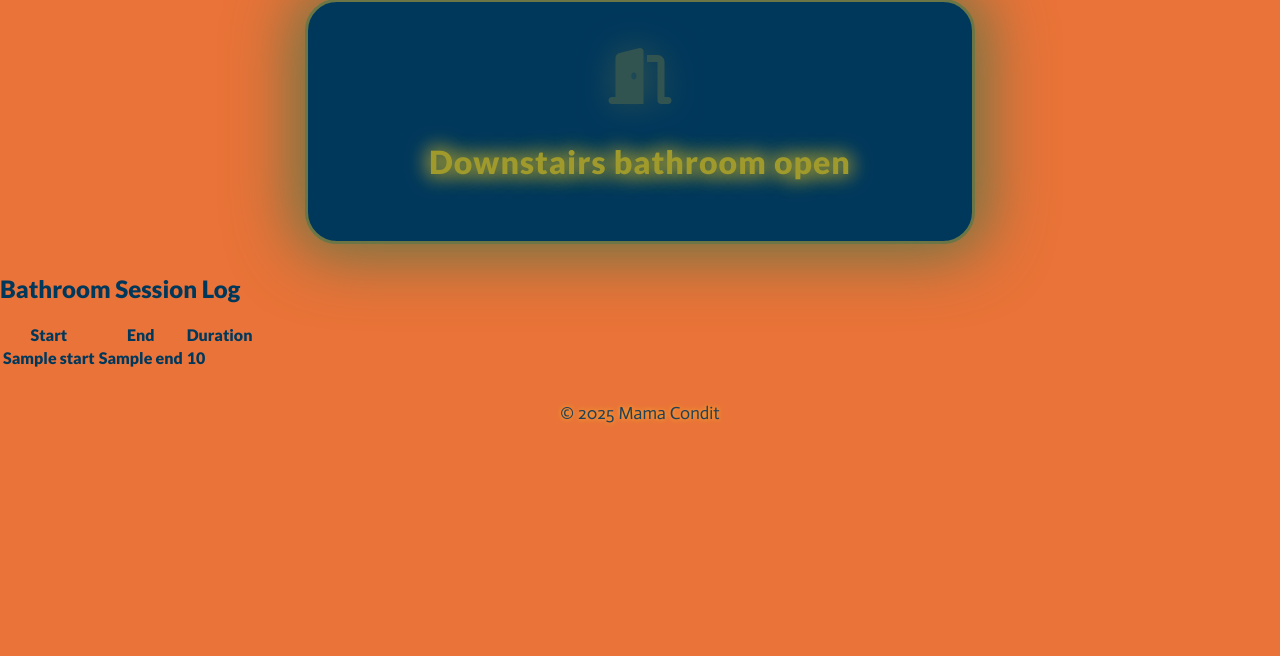
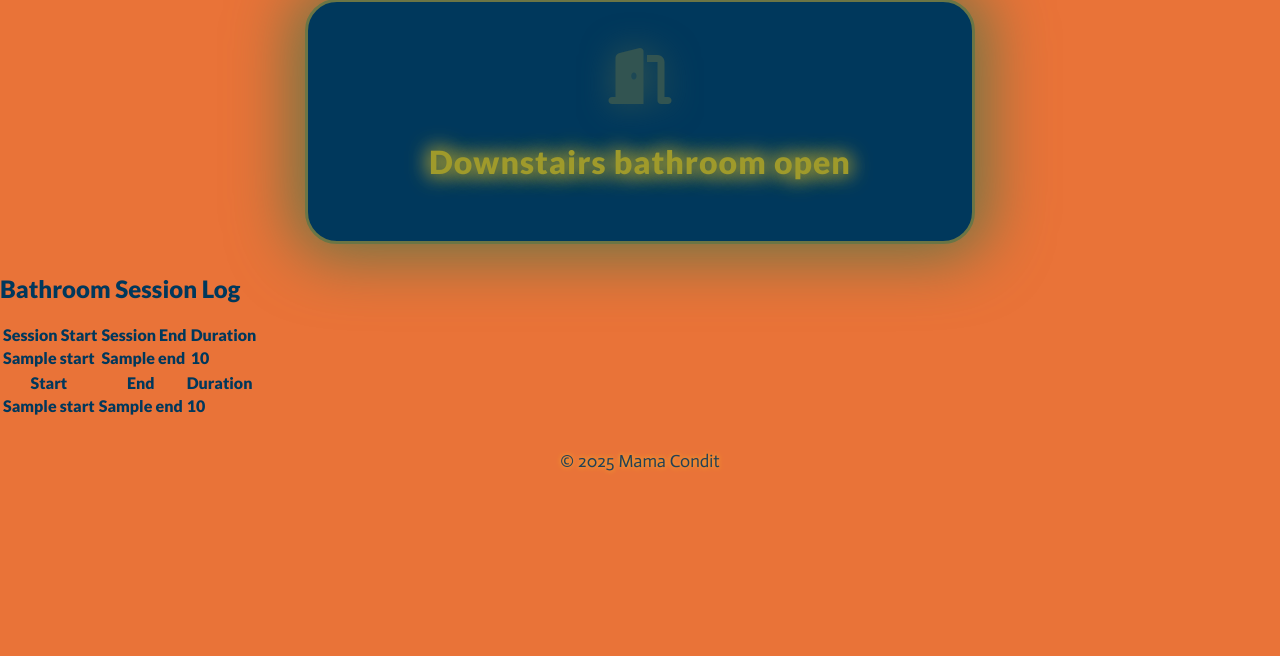
Before and after one commit to KCondit/door-timer, a Flask app: template templates/index.html in a window 1280 px wide. Shown: the part 61-717 px from the top of the page. Run offline with Flask 3, Linux system fonts and the light colour scheme; the template is opened without the code that fills it: most values are stand-ins (such as "Sample title", 1, 10 or a date in 2020); some libraries are stand-ins or nearby versions.

Commit message:
Update index.html

```diff
--- a/templates/index.html
+++ b/templates/index.html
@@ -25,6 +25,21 @@
 
 <h2>Bathroom Session Log</h2>
 {% if session_log %}
+
+<table class="session-table">
+  <tr>
+    <th>Session Start</th>
+    <th>Session End</th>
+    <th>Duration</th>
+  </tr>
+  {% for session in session_log %}
+    <tr>
+      <td>{{ session.start }}</td>
+      <td>{{ session.end }}</td>
+      <td>{{ session.duration }}</td>
+    </tr>
+  {% endfor %}
+</table>
 <table>
   <tr><th>Start</th><th>End</th><th>Duration</th></tr>
   {% for session in session_log %}
```
